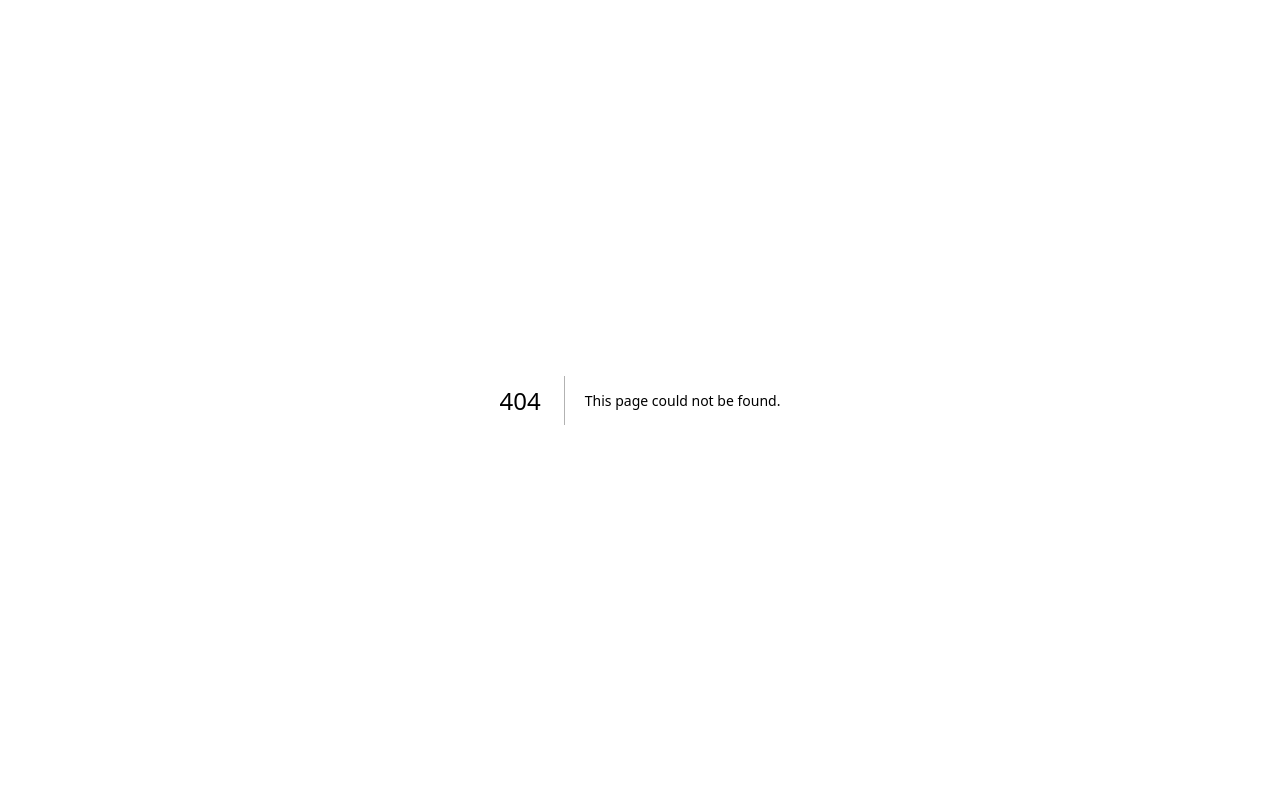
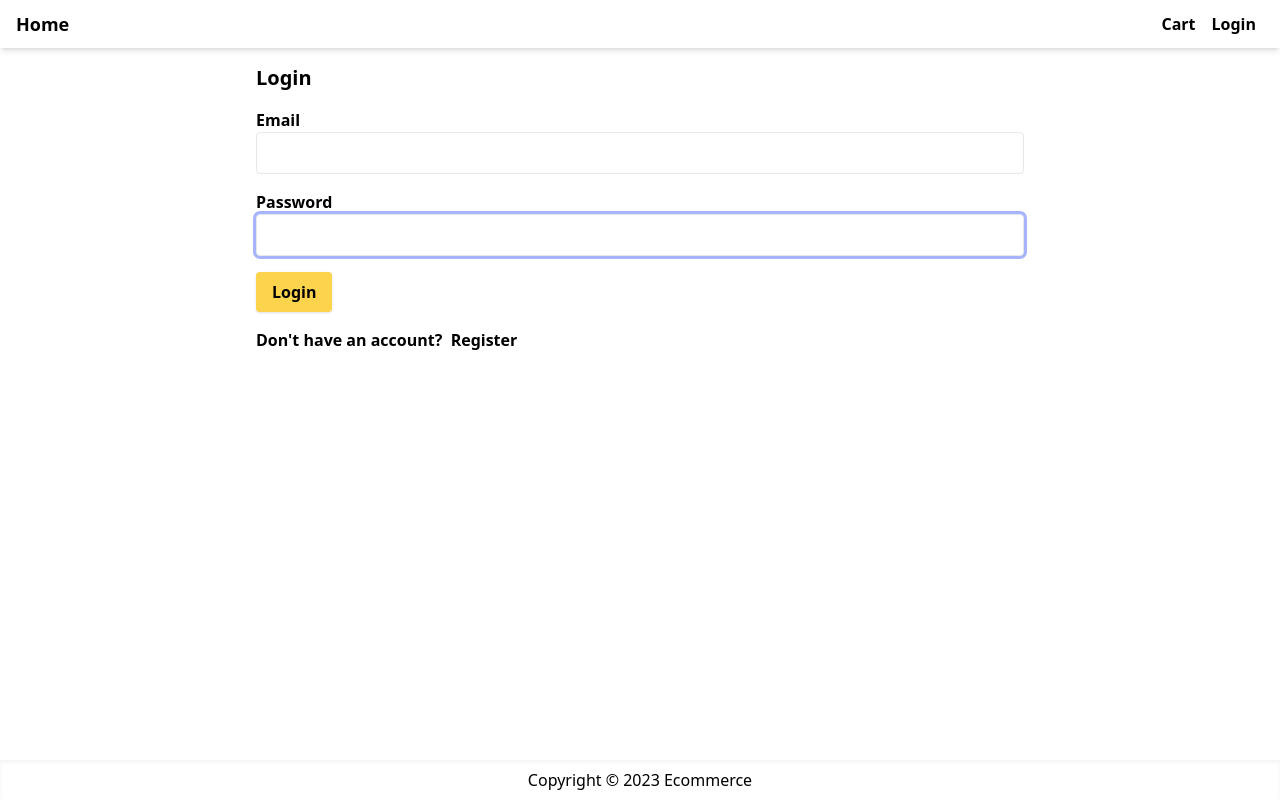
Before and after one commit to Julian-Lop/next-ecommerce, a Next.js app: page /login in a window 1280 px wide. Before the commit this address had no page. Built offline with nearby package versions, Linux system fonts and the light colour scheme.

Commit message:
implemented validation lohin form

```diff
--- a/package.json
+++ b/package.json
@@ -16,7 +16,8 @@
     "js-cookie": "^3.0.1",
     "next": "13.1.4",
     "react": "18.2.0",
-    "react-dom": "18.2.0"
+    "react-dom": "18.2.0",
+    "react-hook-form": "^7.42.1"
   },
   "devDependencies": {
     "autoprefixer": "^10.4.13",
--- a/src/components/Layout.js
+++ b/src/components/Layout.js
@@ -38,7 +38,7 @@
 								)}
 								</a>
 							</Link>
-							<Link legacyBehavior href='/'>
+							<Link legacyBehavior href='/login'>
 								<a className='p-2'>Login</a>
 							</Link>
 						</div>
--- a/src/pages/cart.js
+++ b/src/pages/cart.js
@@ -93,7 +93,7 @@
 														<button
 																type="button"
 																className='primary-button x-full'
-																onClick={() => push('/shipping')}
+																onClick={() => push('login?redirect=/shipping')}
 														>Check Out</button>
 												</li>
 										</ul>
--- /dev/null
+++ b/src/pages/login.js
@@ -0,0 +1,62 @@
+import Layout from '@/components/Layout'
+import Link from 'next/link'
+import React from 'react'
+import { useForm } from 'react-hook-form'
+
+export default function LoginScreen() {
+
+  const {
+    handleSubmit,
+    register,
+    formState: {errors},
+  } = useForm()
+
+  const submitHandler = ({email,password}) => {
+    console.log(email,password)
+  }
+
+  return (
+    <Layout title="Login">
+      <form className='mx-auto max-w-screen-md font-semibold' onSubmit={handleSubmit(submitHandler)}>
+        <h1 className='mb-4 text-xl'>Login</h1>
+        <div className='mb-4'>
+          <label htmlFor='email'>Email</label>
+          <input
+            type="email"
+            {...register('email',{required: 'Please enter email',
+            pattern: {value:/^[a-zA-Z0-9_.+-]+@[a-zA-Z0-9-]+.[a-zA-Z0-9-.]+$/i, message: 'Please enter valid email'}})}
+            className='w-full'
+            id='email'
+            autoFocus
+          />
+          {errors.email && (
+            <div className="text-red-500">{errors.email.message}</div>
+          )}
+        </div>
+        <div className='mb-4'>
+          <label htmlFor='password'>Password</label>
+          <input
+            type="password"
+            {...register('password', {required: 'Please enter password',
+            minLength: { value: 6, message: 'password is more than 5 chars' },})}
+            className='w-full'
+            id='password'
+            autoFocus
+          />
+          {errors.password && (
+            <div className="text-red-500 ">{errors.password.message}</div>
+          )}
+        </div>
+        <div className='mb-4'>
+          <button className='primary-button'>Login</button>
+        </div>
+        <div className='mb-4'>
+          Don&apos;t have an account? &nbsp;
+          <Link legacyBehavior href="register">
+            <a>Register</a>
+          </Link>
+        </div>
+        </form>
+    </Layout>
+  )
+}
--- a/src/styles/globals.css
+++ b/src/styles/globals.css
@@ -3,9 +3,15 @@
 @tailwind components;
 
 .card{
-    @apply mb-5 block rounded-lg border border-gray-200 shadow-md;
+	@apply mb-5 block rounded-lg border border-gray-200 shadow-md;
 }
 
 .primary-button {
-    @apply rounded bg-amber-300 py-2 px-4 shadow outline-none hover:bg-amber-400 active:bg-amber-500;
+	@apply rounded bg-amber-300 py-2 px-4 shadow outline-none hover:bg-amber-400 active:bg-amber-500;
 }
+
+input,
+select,
+textarea{
+	@apply rounded border p-2 outline-none ring-indigo-300 focus:ring;
+}
```
Also changed, not shown: 1 other file (tests, documents, lock files or other folders).
